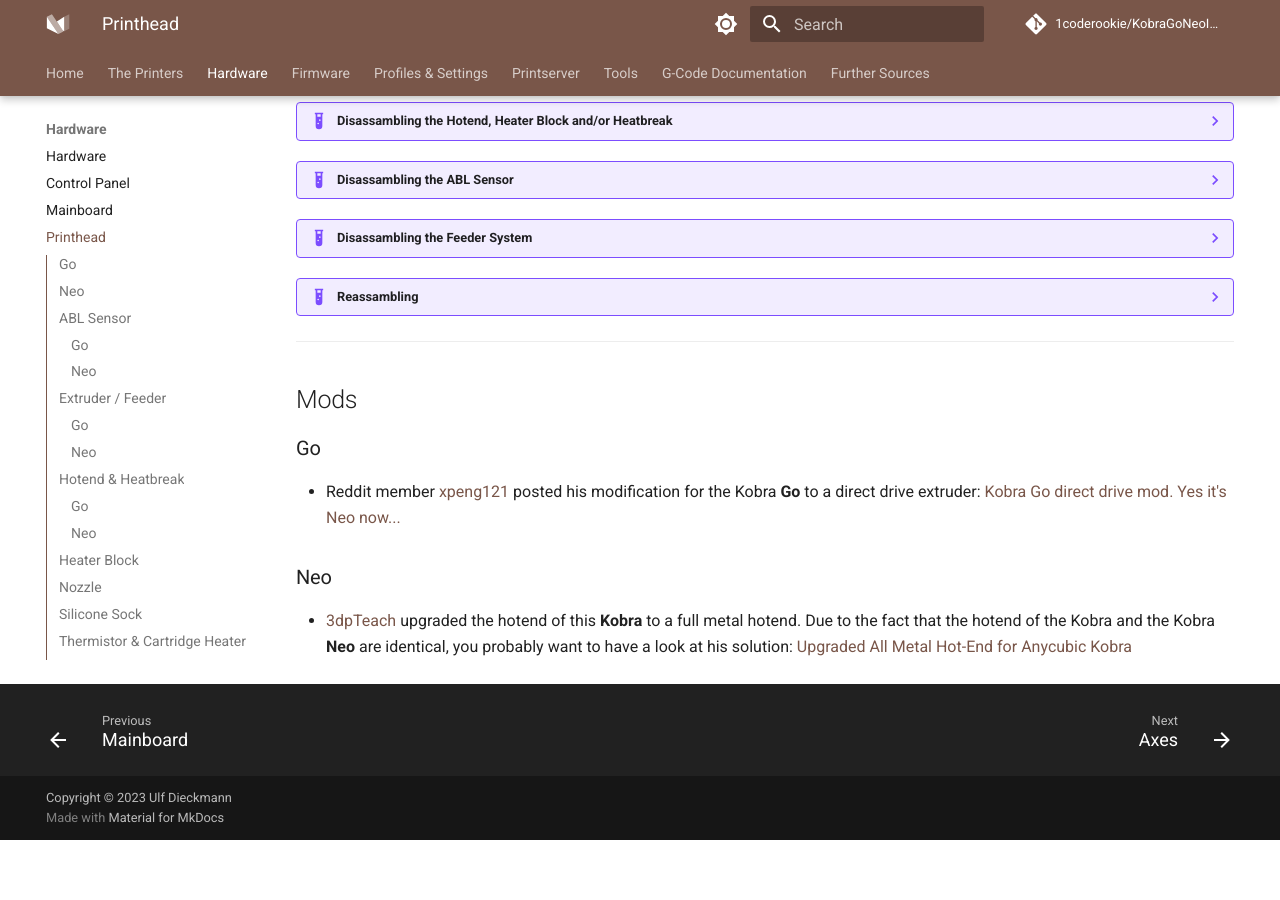
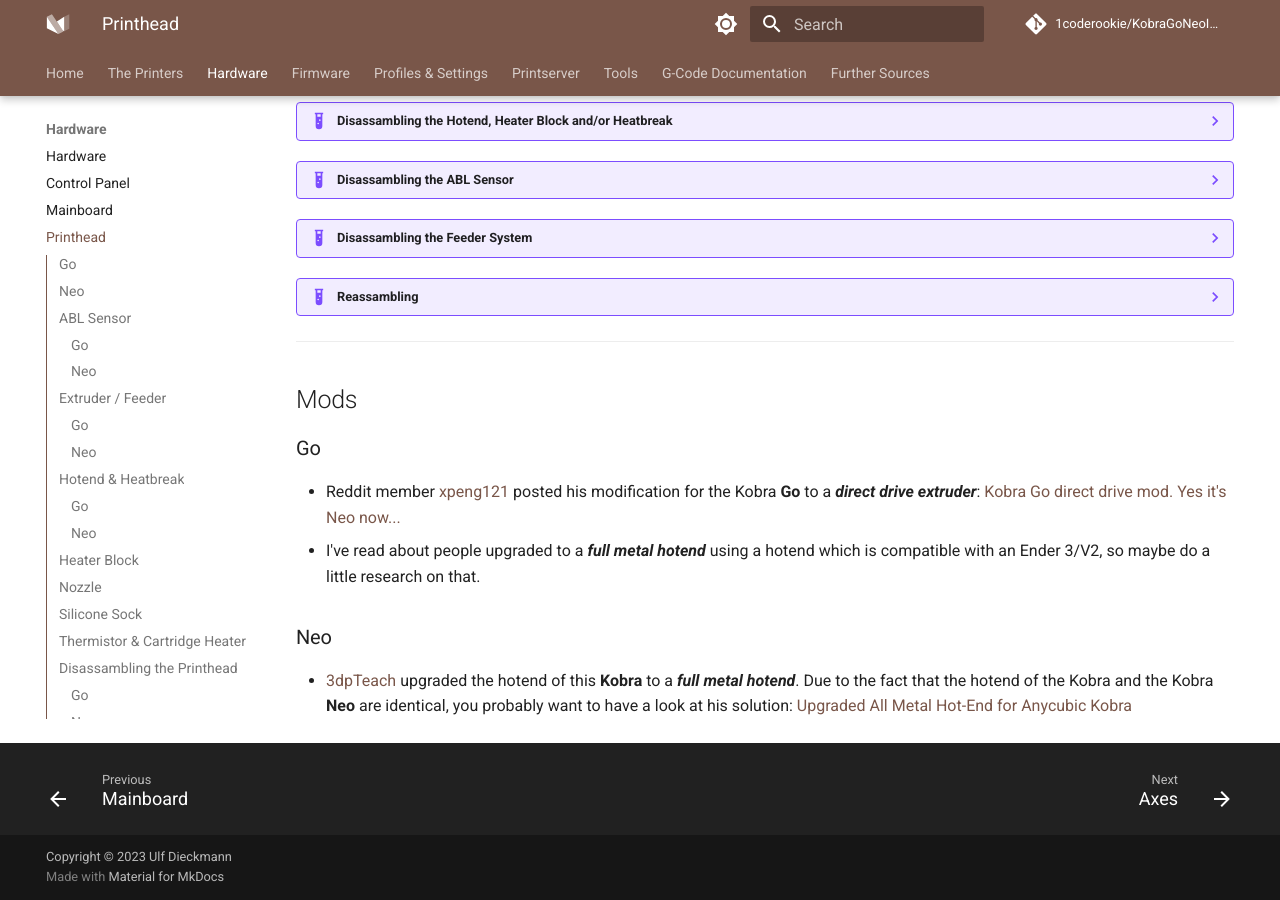
Before and after one commit to 1coderookie/KobraGoNeoInsights, an MkDocs documentation site: the page built from docs/hardware/printhead.md, in a window 1280 px wide and 900 px high, scrolled down 12823 px. Built offline with MkDocs 1.6.1 and Material for MkDocs 9.7.7, drawn with Linux system fonts in a browser that asks for light colours; comment, search, counter and statistics services are not loaded; before the commit the page ends 13663 px from its top, so only the background shows below that.

Commit message:
Update printhead.md

```diff
--- a/docs/hardware/printhead.md
+++ b/docs/hardware/printhead.md
@@ -106,7 +106,8 @@
 ??? tip "Spare Part Hotend"
 
     - If you need a new hotend because your heater block or the heatbreak needs to be changed, you can get yourself the spare part hotend for the regular *Kobra*. If you look at the picture of it and compare it with the ones I've shown above, you'll notice that the shape of the heatbreak is the same. So up to me it'll fit perfectly.
-    - Besides that, the hotend for the *Kobra* comes with a cartridge heater and a thermistor which are also compatible with the ones from the **Go** and **Neo** - at least from a technical side of view. So you'd have them as a spare part also. <br> However, the wires of these parts are way too short though, so you wont't be able to connect them directly! So in case you want to install them, you probably could either just cut the plug and the old part and solder the wires together or (if you have the tools for that) crimp the specific socket for the plug to the old wire to just connect them this way. <br> *Remember to execute a PID tuning after changing the thermistor and/or the dartridge heater!*
+    - Besides that, the hotend for the *Kobra* comes with a cartridge heater and a thermistor which are also compatible with the ones from the **Go** and **Neo** - at least from a technical side of view. So you'd have them as a spare part also. <br> However, the wires of these parts are way too short though, so you wont't be able to connect them directly! So in case you want to install them, you probably could either just cut the plug and the old part and solder the wires together or (if you have the tools for that) crimp the specific socket for the plug to the old wire to just connect them this way.
+    - *Remember to execute a PID tuning after changing the thermistor and/or the dartridge heater!*
     - However, scroll down and check out the "disassambling" section below to see how to dis- and reassamble it. *Maybe you don't need new parts, so try to clean up everything first and reassamble it before ordering new parts right away.*
 
 ---
@@ -322,8 +323,9 @@
 
 ### Go
 
-- Reddit member [xpeng121](https://www.reddit.com/user/xpeng121/) posted his modification for the Kobra **Go** to a direct drive extruder: [Kobra Go direct drive mod. Yes it's Neo now...](https://www.reddit.com/r/anycubic/comments/10howol/kobra_go_direct_drive_mod_yes_its_neo_now/)
+- Reddit member [xpeng121](https://www.reddit.com/user/xpeng121/) posted his modification for the Kobra **Go** to a ***direct drive extruder***: [Kobra Go direct drive mod. Yes it's Neo now...](https://www.reddit.com/r/anycubic/comments/10howol/kobra_go_direct_drive_mod_yes_its_neo_now/)
+- I've read about people upgraded to a ***full metal hotend*** using a hotend which is compatible with an Ender 3/V2, so maybe do a little research on that.
 
 ### Neo
 
-- [3dpTeach](https://www.youtube.com/@3dpTeach) upgraded the hotend of this **Kobra** to a full metal hotend. Due to the fact that the hotend of the Kobra and the Kobra **Neo** are identical, you probably want to have a look at his solution: [Upgraded All Metal Hot-End for Anycubic Kobra](https://www.youtube.com/watch?v=8AZB7HRxZfQ)
+- [3dpTeach](https://www.youtube.com/@3dpTeach) upgraded the hotend of this **Kobra** to a ***full metal hotend***. Due to the fact that the hotend of the Kobra and the Kobra **Neo** are identical, you probably want to have a look at his solution: [Upgraded All Metal Hot-End for Anycubic Kobra](https://www.youtube.com/watch?v=8AZB7HRxZfQ)
```
